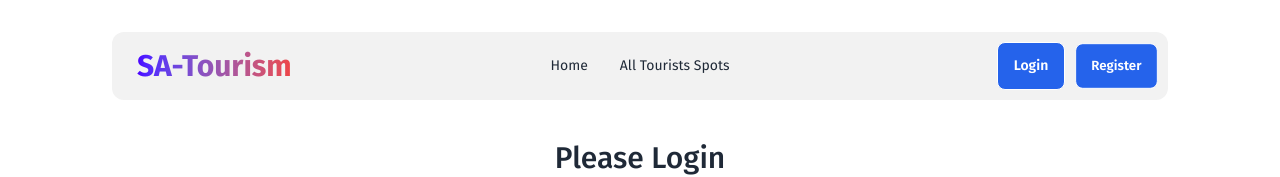
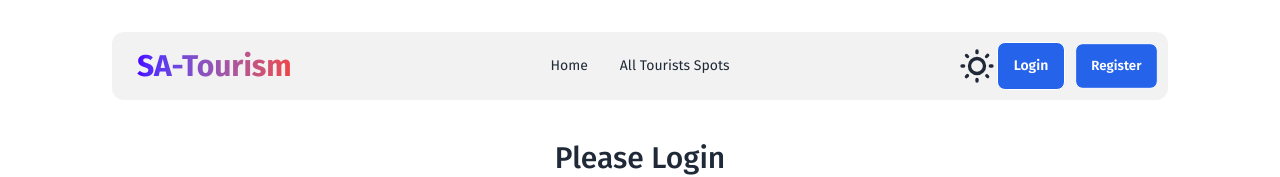
Before and after one commit to khaledssbd/SA-Tourism-project-client-side, a React (Vite) app: page /login in a window 1280 px wide. Shown: the top 177 px of the page. Built offline with nearby package versions, Linux system fonts and the light colour scheme; no server answers; a web font is replaced by a local one.

Commit message:
dark theme done

```diff
--- a/index.html
+++ b/index.html
@@ -1,13 +1,16 @@
 <!doctype html>
-<html lang="en" data-theme="light">
+<html lang="en">
+
 <head>
   <meta charset="UTF-8" />
   <link rel="icon" type="image/svg+xml" href="/favicon.png" />
   <meta name="viewport" content="width=device-width, initial-scale=1.0" />
   <title>SA-Tourism</title>
 </head>
+
 <body>
   <div id="root"></div>
   <script type="module" src="/src/main.jsx"></script>
 </body>
+
 </html>
--- a/src/Components/Navbar/Navbar.jsx
+++ b/src/Components/Navbar/Navbar.jsx
@@ -1,12 +1,31 @@
 import { Link, NavLink } from 'react-router-dom';
 import userImg from '../../assets/user.png';
-import { useContext } from 'react';
+import { useContext, useEffect, useState } from 'react';
 import { AuthContext } from '../../providers/AuthProvider';
 import toast from 'react-hot-toast';
 import { Tooltip } from 'react-tooltip';
 
 const Navbar = () => {
+  const [theme, setTheme] = useState('light');
   const { user, logOut } = useContext(AuthContext);
+
+  // theme change part start
+
+  useEffect(() => {
+    localStorage.setItem('sa-tourism-theme', theme);
+    const localTheme = localStorage.getItem('sa-tourism-theme');
+    document.querySelector('html').setAttribute('data-theme', localTheme);
+  }, [theme]);
+
+  const handleToggle = e => {
+    if (e.target.checked) {
+      setTheme('synthwave');
+    } else {
+      setTheme('light');
+    }
+  };
+  // theme change part end
+
   const handleLogOut = () => {
     logOut()
       .then(() => {
@@ -124,6 +143,34 @@ const Navbar = () => {
         <ul className="menu menu-horizontal px-1">{navLinks}</ul>
       </div>
       <div className="navbar-end">
+        {/* Dark theme toggle */}
+        <label className="swap swap-rotate">
+          {/* this hidden checkbox controls the state */}
+          <input
+            onChange={handleToggle}
+            type="checkbox"
+            className="theme-controller"
+          />
+
+          {/* sun icon */}
+          <svg
+            className="swap-off fill-current w-10 h-10"
+            xmlns="http://www.w3.org/2000/svg"
+            viewBox="0 0 24 24"
+          >
+            <path d="M5.64,17l-.71.71a1,1,0,0,0,0,1.41,1,1,0,0,0,1.41,0l.71-.71A1,1,0,0,0,5.64,17ZM5,12a1,1,0,0,0-1-1H3a1,1,0,0,0,0,2H4A1,1,0,0,0,5,12Zm7-7a1,1,0,0,0,1-1V3a1,1,0,0,0-2,0V4A1,1,0,0,0,12,5ZM5.64,7.05a1,1,0,0,0,.7.29,1,1,0,0,0,.71-.29,1,1,0,0,0,0-1.41l-.71-.71A1,1,0,0,0,4.93,6.34Zm12,.29a1,1,0,0,0,.7-.29l.71-.71a1,1,0,1,0-1.41-1.41L17,5.64a1,1,0,0,0,0,1.41A1,1,0,0,0,17.66,7.34ZM21,11H20a1,1,0,0,0,0,2h1a1,1,0,0,0,0-2Zm-9,8a1,1,0,0,0-1,1v1a1,1,0,0,0,2,0V20A1,1,0,0,0,12,19ZM18.36,17A1,1,0,0,0,17,18.36l.71.71a1,1,0,0,0,1.41,0,1,1,0,0,0,0-1.41ZM12,6.5A5.5,5.5,0,1,0,17.5,12,5.51,5.51,0,0,0,12,6.5Zm0,9A3.5,3.5,0,1,1,15.5,12,3.5,3.5,0,0,1,12,15.5Z" />
+          </svg>
+
+          {/* moon icon */}
+          <svg
+            className="swap-on fill-current w-10 h-10"
+            xmlns="http://www.w3.org/2000/svg"
+            viewBox="0 0 24 24"
+          >
+            <path d="M21.64,13a1,1,0,0,0-1.05-.14,8.05,8.05,0,0,1-3.37.73A8.15,8.15,0,0,1,9.08,5.49a8.59,8.59,0,0,1,.25-2A1,1,0,0,0,8,2.36,10.14,10.14,0,1,0,22,14.05,1,1,0,0,0,21.64,13Zm-9.5,6.69A8.14,8.14,0,0,1,7.08,5.22v.27A10.15,10.15,0,0,0,17.22,15.63a9.79,9.79,0,0,0,2.1-.22A8.11,8.11,0,0,1,12.14,19.73Z" />
+          </svg>
+        </label>
+        {/* User image part */}
         {user ? (
           <>
             {/* <label className="btn btn-ghost btn-circle avatar">
--- a/src/Pages/Home/CarouselAni.jsx
+++ b/src/Pages/Home/CarouselAni.jsx
@@ -44,7 +44,7 @@ const CarouselAni = ({ allSpots }) => {
   return (
     <div className="mt-10 md:mt-24 mb-0 md:mb-16">
       <h4
-        className="text-[#131313] font-play text-xl md:text-3xl font-medium"
+        className="font-play text-xl md:text-3xl font-medium"
         data-aos="zoom-in"
       >
         Carousel Spots
--- a/src/Pages/Home/Countries.jsx
+++ b/src/Pages/Home/Countries.jsx
@@ -16,7 +16,9 @@ const Countries = () => {
   return (
     <div>
       <h4 className="text-[#131313] font-play text-xl md:text-3xl font-medium">
-        <span style={{ color: 'black', fontWeight: 'bold' }}>
+        <span
+          style={{ color: 'black', fontWeight: 'bold', background: 'white' }}
+        >
           <Typewriter
             words={['Countries we plan']}
             loop={55}
@@ -34,14 +36,13 @@ const Countries = () => {
             <Link
               to={`/country-based-spots/${country.country_Name}`}
               key={country._id}
-              className="p-3 bg-gray-200 rounded-xl hover:shadow-inner transform hover:scale-105 hover:bg-opacity-50 transition ease-out duration-200"
-              data-aos="zoom-out-up"
+              className="p-3 bg-gray-300 rounded-xl hover:shadow-inner transform hover:scale-105 hover:bg-opacity-80 transition ease-out duration-200"
             >
               <img className="h-64 rounded-lg" src={country.image} alt="" />
               <h3 className="font-medium text-lg my-5 text-red-600">
                 Country: {country.country_Name}
               </h3>
-              <p className="font-medium text-sm text-justify mx-5">
+              <p className="font-medium text-sm text-gray-700 text-justify mx-5">
                 {country.short_description}
               </p>
             </Link>
--- a/src/Pages/Home/SwiperSlides.jsx
+++ b/src/Pages/Home/SwiperSlides.jsx
@@ -12,7 +12,7 @@ const SwiperSlides = ({ allSpots }) => {
   return (
     <div>
       <h4
-        className="text-[#131313] font-play text-xl md:text-3xl font-medium mb-3 md:mb-8"
+        className="font-play text-xl md:text-3xl font-medium mb-3 md:mb-8"
         data-aos="zoom-out"
       >
         Swiper Slides
--- a/tailwind.config.js
+++ b/tailwind.config.js
@@ -19,4 +19,7 @@ export default {
     },
   },
   plugins: [require('daisyui')],
+  daisyui: {
+    themes: ['light', 'synthwave'],
+  },
 };
```
Lines whose indentation alone changed are shown as unchanged.
